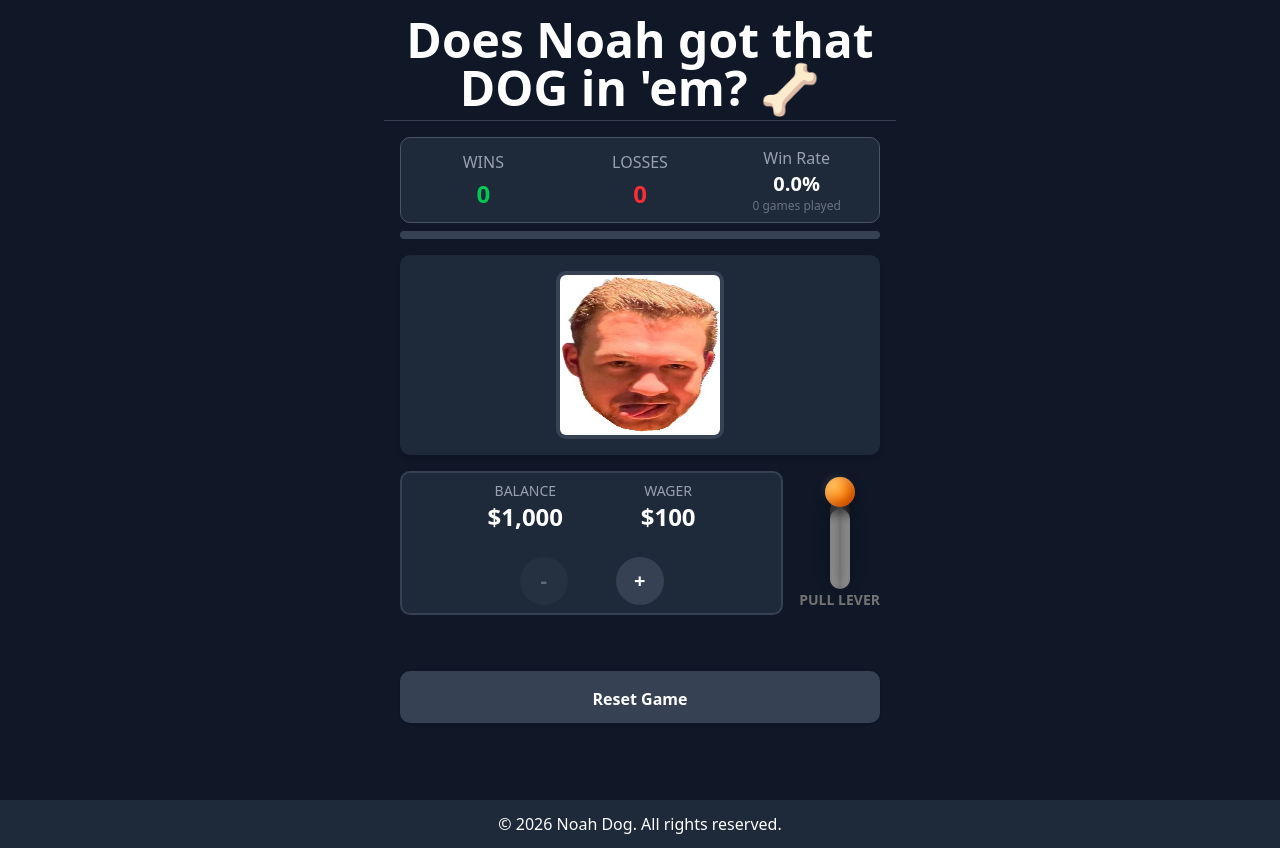
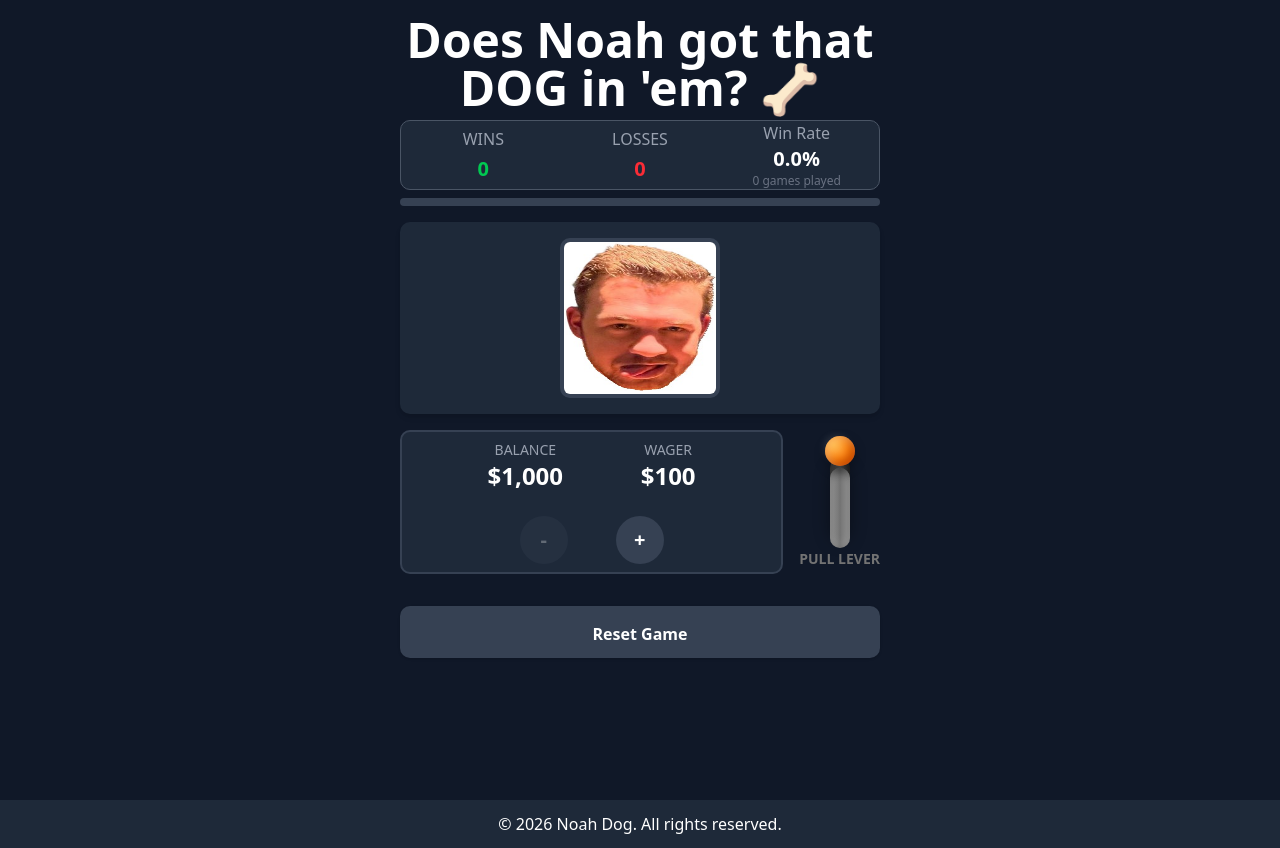
Before and after one commit to lukereiner/noah-dog-modern, a Next.js app: page / in a window 1280 px wide. Built offline with nearby package versions, Linux system fonts and the light colour scheme.

Commit message:
update styling for saving space

```diff
--- a/app/page.tsx
+++ b/app/page.tsx
@@ -62,13 +62,13 @@ export default function GamePage() {
     <>
     <div className="min-h-screen bg-gray-900 text-white p-4">
       <div className="max-w-lg mx-auto">
-        <header className="py-0 px-4 text-center border-b border-gray-700">
-          <h1 className="text-3xl md:text-5xl font-bold mb-2">
+        <header className="py-0 px-4 text-center">
+          <h1 className="text-3xl md:text-5xl font-bold mb-0">
             Does Noah got that DOG in 'em? 🦴
           </h1>
         </header>
         {/* Main game area */}
-        <main className="container mx-auto px-4 py-4 max-w-6xl">
+        <main className="container mx-auto px-4 py-2 max-w-6xl">
           <div className="grid grid-cols-1 gap-4">
             {/* Stats Section */}
             <div className="mt-0 grid grid-cols-1 gap-8">
@@ -116,7 +116,7 @@ export default function GamePage() {
                 }
               }}
               disabled={isSpinning}
-              className="w-full py-3 bg-gray-700 hover:bg-gray-600 disabled:bg-gray-800 disabled:cursor-not-allowed rounded-lg font-semibold shadow-sm pt-4 mt-10"
+              className="w-full py-3 bg-gray-700 hover:bg-gray-600 disabled:bg-gray-800 disabled:cursor-not-allowed rounded-lg font-semibold shadow-sm pt-4 mt-4"
             >
               Reset Game
             </button>
--- a/components/ResultDisplay.tsx
+++ b/components/ResultDisplay.tsx
@@ -48,7 +48,7 @@ export function ResultDisplay({ result, isSpinning }: ResultDisplayProps) {
     return (
         <div className='flex flex-col items-center gap-4'>
             <div className={
-                `relative w-42 h-42 rounded-lg overflow-hidden border-4
+                `relative w-40 h-40 rounded-lg overflow-hidden border-4
                 ${isSpinning ? styles.spinning : ''}
                 ${displayOutcome === 'win' ? 'border-green-500' : ''}
                 ${displayOutcome === 'loss' ? 'border-red-500' : 'border-gray-700'}`
--- a/components/StatsDisplay.tsx
+++ b/components/StatsDisplay.tsx
@@ -12,16 +12,16 @@ export function StatsDisplay({ wins, losses }: StatsDisplayProps) {
 
   return (
     <div className="w-full max-w-2xl mx-auto px-0">
-      <div className="grid grid-cols-3 gap-2 items-center bg-gray-800 border border-gray-600 rounded-lg p-2">
+      <div className="grid grid-cols-3 gap-2 items-center bg-gray-800 border border-gray-600 rounded-lg px-2">
         {/* Wins */}
         <div className="text-center">
           <div className="text-md text-gray-400 uppercase mb-1">Wins</div>
-          <div className="text-2xl font-bold text-green-500">{wins}</div>
+          <div className="text-xl font-bold text-green-500">{wins}</div>
         </div>
         {/* Losses */}
         <div className="text-center">
           <div className="text-md text-gray-400 uppercase mb-1">Losses</div>
-          <div className="text-2xl font-bold text-red-500">{losses}</div>
+          <div className="text-xl font-bold text-red-500">{losses}</div>
         </div>
         {/* Win Rate */}
         <div className="text-center">
```
